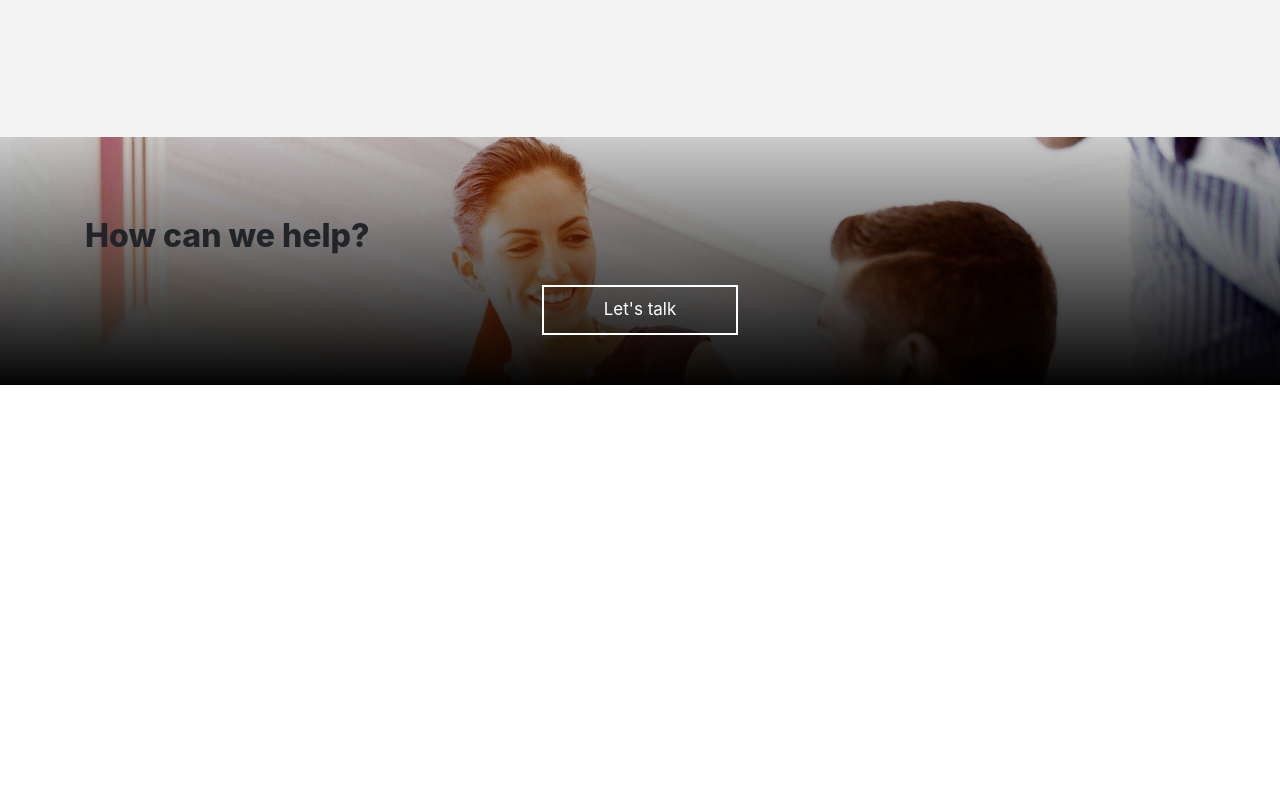
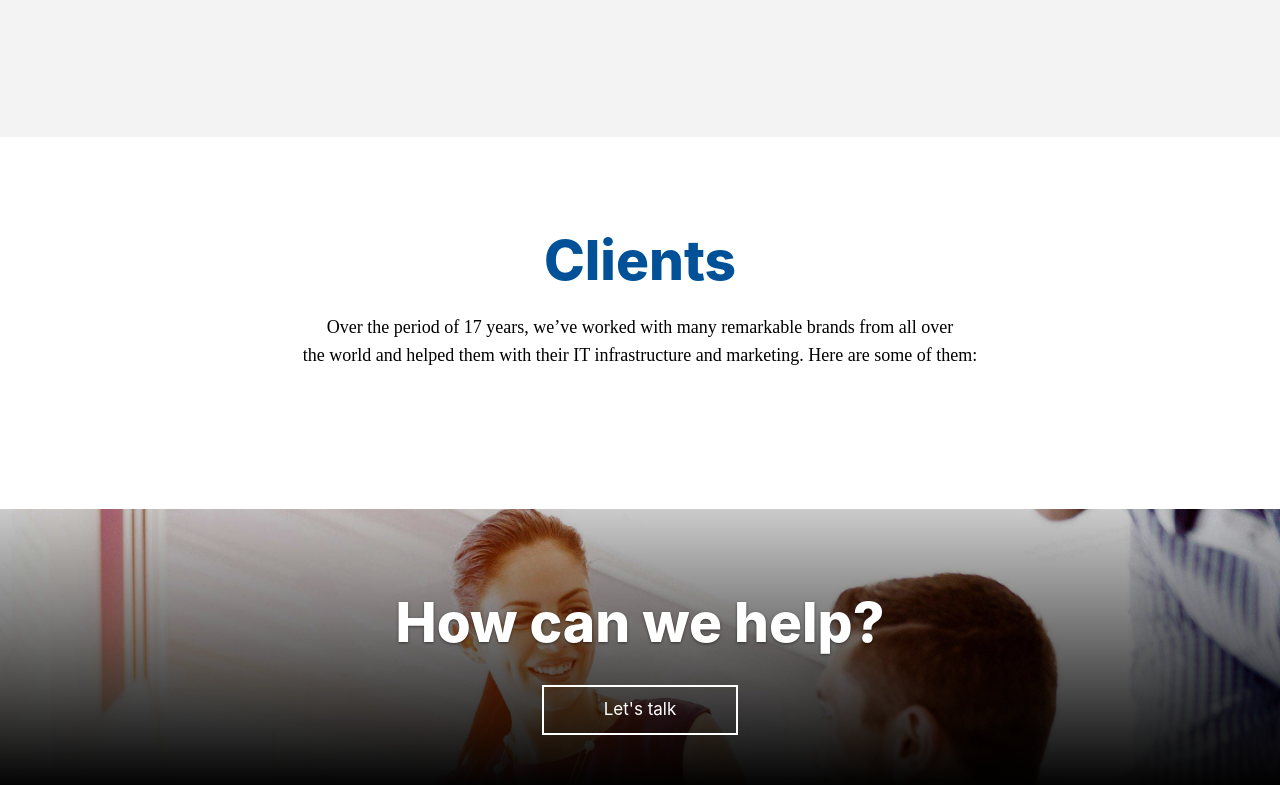
Before and after one commit to sudhanshutiwary/gatsby-abacus-desk, a Gatsby site: page / in a window 1280 px wide. Shown: the part 933-1718 px from the top of the page. Before the commit the page ends 1318 px from the top, so only its background shows below. Built offline with nearby package versions, Linux system fonts and the light colour scheme; Gatsby itself is replaced by a stand-in of ours; some icons are missing.

Commit message:
gain changes

```diff
--- a/src/components/Globals/Footer.js
+++ b/src/components/Globals/Footer.js
@@ -9,7 +9,7 @@ export default function Footer(){
                 <div className="container">
                     <div className="row">
                         <div className="col s12">
-                            <div className="menu-contant">
+                            <div className="menu-contant text-center">
                                 <h2>How can we help?</h2>
                                 <div className="contant-btn">
                                     <a href="https://abacusdesk.com/offices/">Let's talk <i class="fa fa-chevron-right"></i></a>
--- /dev/null
+++ b/src/components/Home/Client.js
@@ -0,0 +1,21 @@
+import React from 'react'
+// import { Link } from 'gatsby'
+import Title from '../Globals/Title'
+export default function Client(){
+    return(
+        <section className="client">
+            <div className="container">
+                <div className="row">
+                    <div className="col-md-12 mx-auto text-center">
+                        <div className="Strategy">
+                            <Title title="Clients"></Title>
+                            <p>Over the period of 17 years, we’ve worked with many remarkable brands from all over
+                            <br /> the world and helped them with their IT infrastructure and marketing. Here are some of them:</p>
+
+                        </div>
+                    </div>
+                </div>
+            </div>
+        </section>
+    )
+}
--- a/src/components/layout.css
+++ b/src/components/layout.css
@@ -140,3 +140,16 @@ footer:before {
     top: 0;
     background: linear-gradient(to top, #000 -2%, #00000033);
 }
+section.client {
+    padding: 90px 0px;
+}
+footer .menu-contant h2 {
+    font-size: 55px;
+    padding: 0px;
+}
+.menu-contant h2 {
+    text-align: center;
+    font-size: 72px;
+    color: #fff;
+    text-shadow: 0 1px 3px rgba(0, 0, 0, 0.5);
+}
--- a/src/pages/index.js
+++ b/src/pages/index.js
@@ -6,6 +6,8 @@ import Layout from "../components/layout"
 import SEO from "../components/seo"
 import BackgroundSection from '../components/Globals/BackgroundSection';
 import Strategy from "../components/Home/Strategy";
+import Client from "../components/Home/Client";
+
 
 // import { FaBeer } from 'react-icons/fa';
 
@@ -19,6 +21,7 @@ const IndexPage = ({data}) => (
         </article>
       </section>
       <Strategy />
+      <Client />
   </Layout>
 );
 
```
